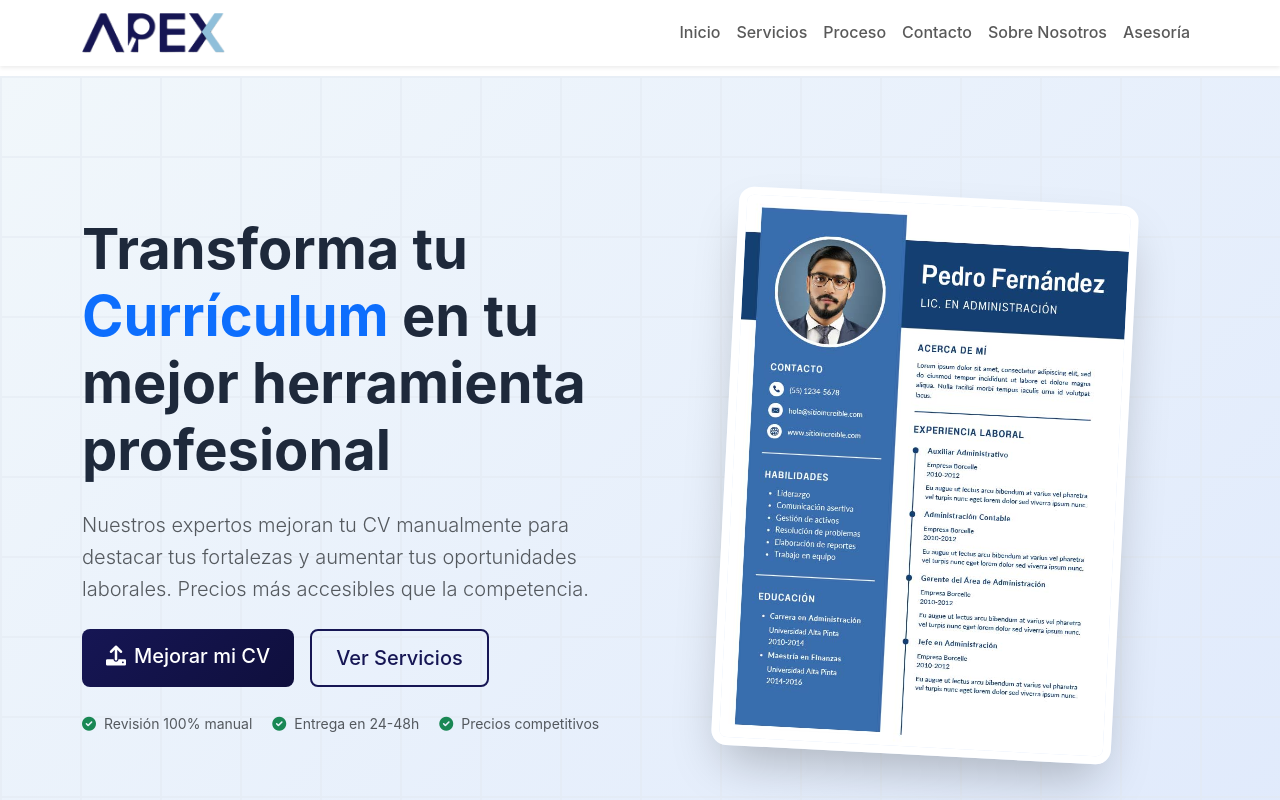
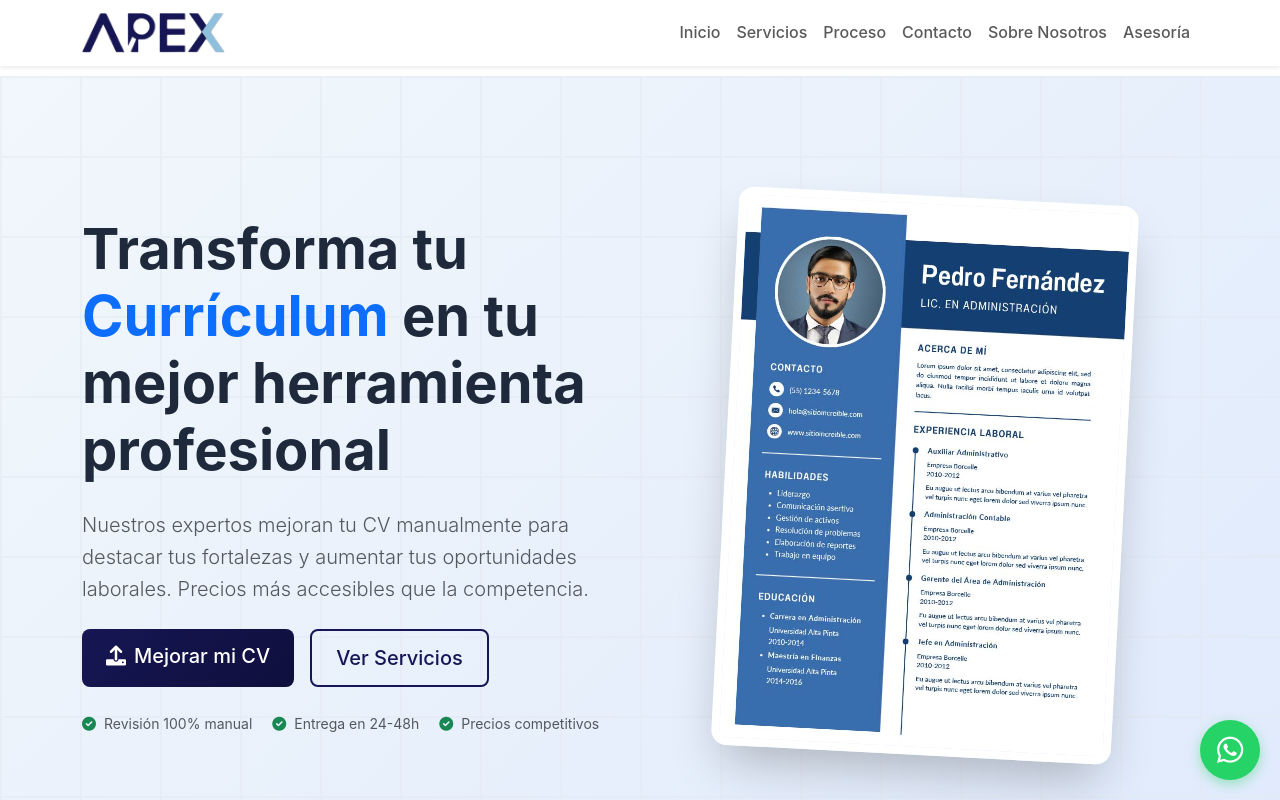
Before and after one commit to LeninPM/apex_v1, a plain HTML site: page index.html in a window 1280 px wide. Shown: the top 800 px of the page. Drawn offline with nearby package versions, Linux system fonts and the light colour scheme.

Commit message:
Agregar botÃ³n flotante de WhatsApp

```diff
--- a/css/styles.css
+++ b/css/styles.css
@@ -507,3 +507,46 @@ footer hr {
     padding: 0;
   }
 }
+
+/* Botón flotante de WhatsApp */
+.whatsapp-float {
+  position: fixed;
+  width: 60px;
+  height: 60px;
+  bottom: 20px;
+  right: 20px;
+  background-color: #25d366;
+  color: white;
+  border-radius: 50%;
+  text-align: center;
+  font-size: 30px;
+  box-shadow: 0 4px 12px rgba(37, 211, 102, 0.4);
+  z-index: 1000;
+  display: flex;
+  align-items: center;
+  justify-content: center;
+  text-decoration: none;
+  transition: all 0.3s ease;
+}
+
+.whatsapp-float:hover {
+  background-color: #20ba5a;
+  transform: scale(1.1);
+  box-shadow: 0 6px 20px rgba(37, 211, 102, 0.6);
+  color: white;
+  text-decoration: none;
+}
+
+.whatsapp-float i {
+  line-height: 1;
+}
+
+@media (max-width: 768px) {
+  .whatsapp-float {
+    width: 55px;
+    height: 55px;
+    bottom: 15px;
+    right: 15px;
+    font-size: 28px;
+  }
+}
--- a/index.html
+++ b/index.html
@@ -284,12 +284,20 @@
                 </div>
               </div>
 
-              <form name="contact" method="POST" data-netlify="true" id="cvForm" enctype="multipart/form-data" netlify-honeypot="bot-field">
+              <form
+                name="contact"
+                method="POST"
+                data-netlify="true"
+                id="cvForm"
+                enctype="multipart/form-data"
+                netlify-honeypot="bot-field"
+              >
                 <input type="hidden" name="form-name" value="contact" />
                 <p style="display: none">
                   <label
                     >No llenar este campo si eres humano:
-                    <input name="bot-field"/></label>
+                    <input name="bot-field"
+                  /></label>
                 </p>
                 <div class="form-step active" id="step1">
                   <h4 class="mb-4 text-primary">Datos Personales</h4>
@@ -1033,6 +1041,17 @@
       </div>
     </footer>
 
+    <!-- Botón flotante de WhatsApp -->
+    <a
+      href="https://wa.me/51991057926?text=Hola%2C%20quisiera%20más%20información%20sobre%20los%20servicios%20de%20APEX."
+      class="whatsapp-float"
+      target="_blank"
+      rel="noopener noreferrer"
+      aria-label="Contáctanos por WhatsApp"
+    >
+      <i class="fab fa-whatsapp"></i>
+    </a>
+
     <script src="https://cdn.jsdelivr.net/npm/bootstrap@5.3.0/dist/js/bootstrap.bundle.min.js"></script>
     <script src="js/script.js"></script>
   </body>
```
Also changed, not shown: 1 other file.
